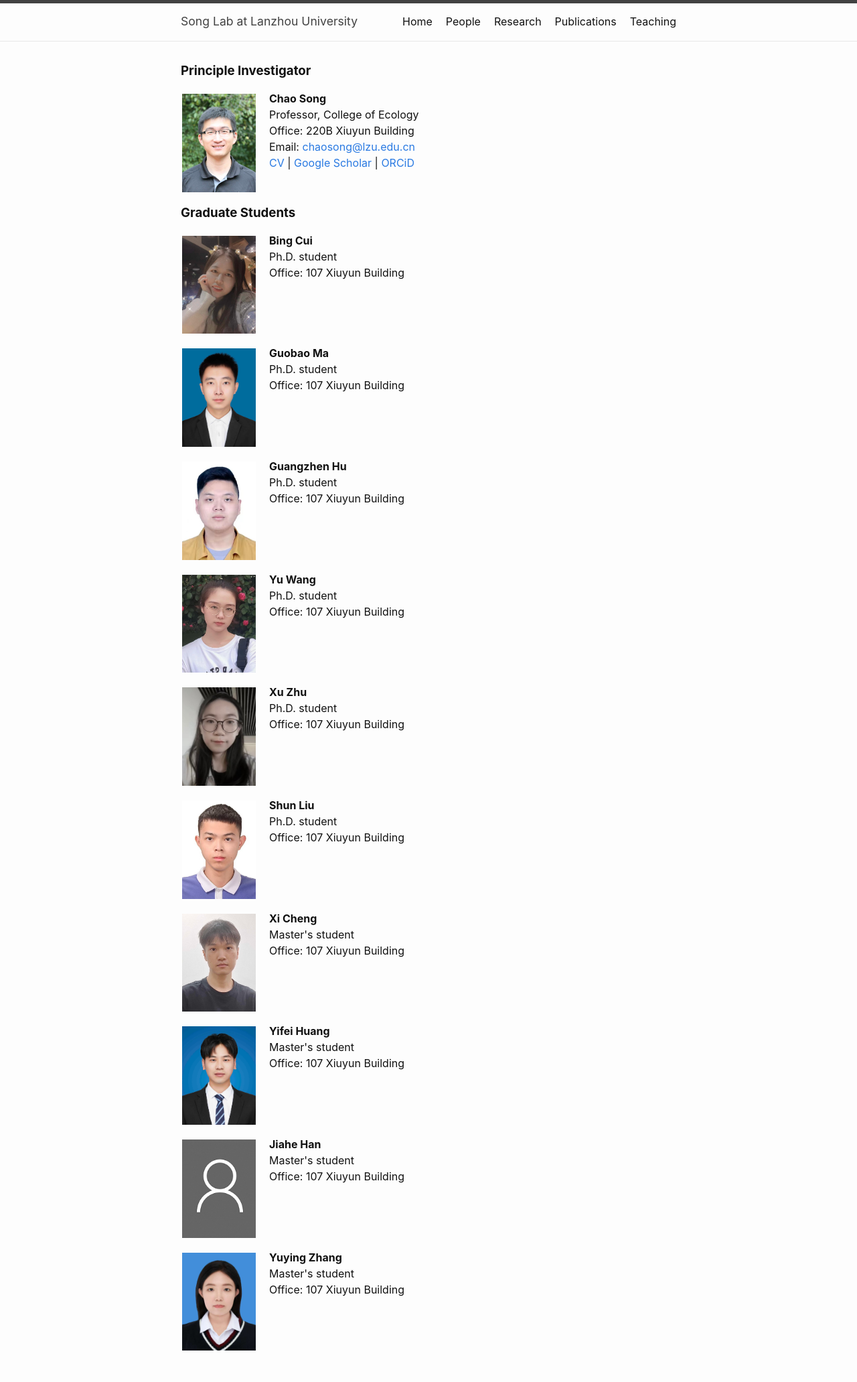
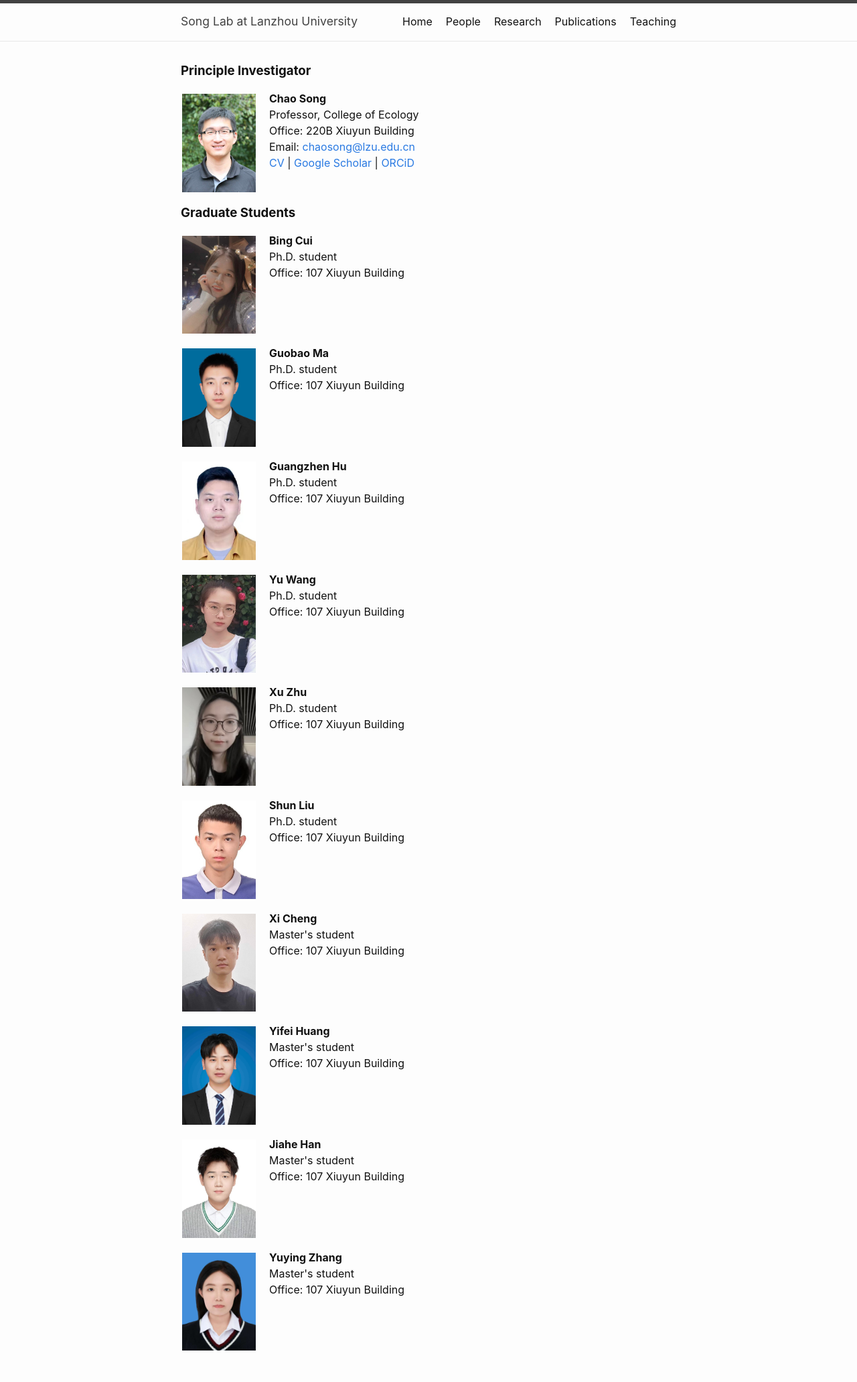
Before and after one commit to chaosonglab/chaosonglab.github.io, a Jekyll site: the page built from people.md, in a window 1280 px wide. Shown: the whole page at 67% size. Built offline with Jekyll 4.4.1, drawn with Linux system fonts in a browser that asks for light colours.

Commit message:
Update people.md

```diff
--- a/people.md
+++ b/people.md
@@ -75,7 +75,7 @@ Master's student<br>
 Office: 107 Xiuyun Building <br>
 <br clear="left"/></p>
 
-<p><img align="left" src="/files/Default_profile.jpg" width="110" style="margin:5px 20px 2px 2px;"/>
+<p><img align="left" src="/files/Han_profile.jpg" width="110" style="margin:5px 20px 2px 2px;"/>
 
 <b>Jiahe Han</b><br>
 Master's student<br>
```
